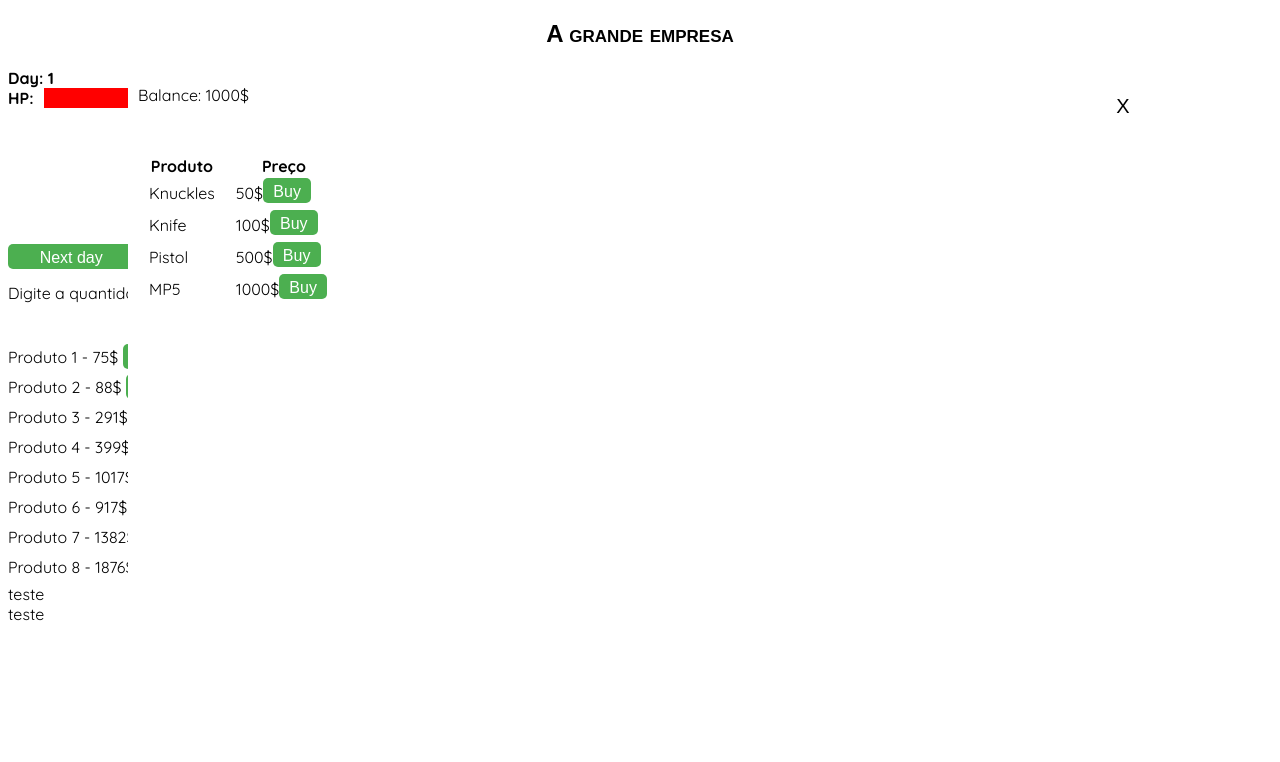
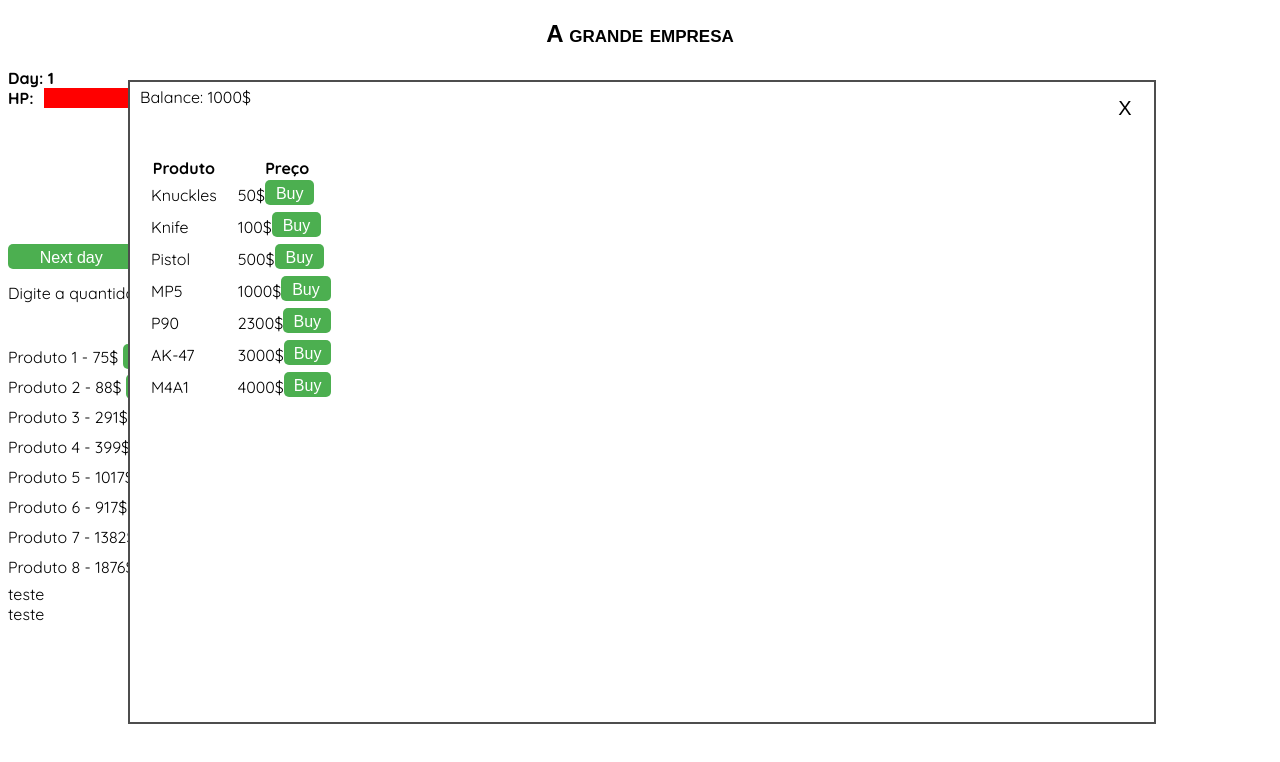
Before and after one commit to pvpkiller01/Basic-buy-sell-minigame, a plain HTML site: page Index.html in a window 1280 px wide. Both pictures are taken after a click on the button "Weapons". Drawn offline with Linux system fonts and the light colour scheme.

Commit message:
buy
buy weapons patch

```diff
--- a/Index.html
+++ b/Index.html
@@ -94,6 +94,9 @@ button:hover {
 .buy-btn {
   width: 50%;
 }
+#tela-sobreposta {
+  border: 2px solid #4d4d4d; /* define uma borda sólida com cor cinza */
+}
 #tela-character {
   border: 2px solid #4d4d4d; /* define uma borda sólida com cor cinza */
 }
@@ -148,19 +151,31 @@ button:hover {
     <tbody>
       <tr>
         <td>Knuckles</td>
-        <td style="padding-left: 20px;display: flex; align-items: center;">50$ <button class="buy-btn">Buy</button> </td>
+        <td style="padding-left: 20px;display: flex; align-items: center;">50$ <button onclick="buyProduct(50,0)" class="buy-btn">Buy</button> </td>
       </tr>
       <tr>
         <td>Knife</td>
-        <td style="padding-left: 20px;display: flex; align-items: center;">100$<button class="buy-btn">Buy</button></td>
+        <td style="padding-left: 20px;display: flex; align-items: center;">100$<button onclick="buyProduct(100,1)" class="buy-btn">Buy</button></td>
       </tr>
       <tr>
         <td>Pistol</td>
-        <td style="padding-left: 20px;display: flex; align-items: center;">500$<button class="buy-btn">Buy</button></td>
+        <td style="padding-left: 20px;display: flex; align-items: center;">500$<button onclick="buyProduct(500,2)" class="buy-btn">Buy</button></td>
       </tr>
       <tr>
         <td>MP5</td>
-        <td style="padding-left: 20px; display: flex; align-items: center;">1000$<button class="buy-btn">Buy</button></td>
+        <td style="padding-left: 20px; display: flex; align-items: center;">1000$<button onclick="buyProduct(1000,3)" class="buy-btn">Buy</button></td>
+      </tr>
+      <tr>
+        <td>P90</td>
+        <td style="padding-left: 20px; display: flex; align-items: center;">2300$<button onclick="buyProduct(2300,4)" class="buy-btn">Buy</button></td>
+      </tr>
+      <tr>
+        <td>AK-47</td>
+        <td style="padding-left: 20px; display: flex; align-items: center;">3000$<button onclick="buyProduct(3000,5)" class="buy-btn">Buy</button></td>
+      </tr>
+      <tr>
+        <td>M4A1</td>
+        <td style="padding-left: 20px; display: flex; align-items: center;">4000$<button onclick="buyProduct(4000,6)" class="buy-btn">Buy</button></td>
       </tr>
     </tbody>
   </table>
@@ -205,6 +220,7 @@ Digite a quantidade: <input type="number" id="quantityInput"><br> <br>
 <ul id="inventory"></ul>
 
 <script>
+  const listWeapons = [false,false,false,false,false,false,false];
   let telaArmas = false;
   let telaCharacter = false;
   let wallet = 1000;
@@ -212,7 +228,24 @@ Digite a quantidade: <input type="number" id="quantityInput"><br> <br>
   let day=1;
   let dayBool=false;
   const roundedPriceArray = [];
+  function buyProduct(x,y){
 
+    if(wallet<x){
+      alert('Você não tem dinheiro suficiente para comprar esta arma');
+      return;
+    }
+    if(listWeapons[y]){
+      alert("You already own this weapon");
+      return;
+    }
+
+    listWeapons[y]=true;
+
+
+
+    wallet-=x;
+    showWallet();
+  }
   function abrirTelaSobreposta() {
     if(telaArmas==false){
   document.getElementById("tela-sobreposta").style.display = "block";
```
